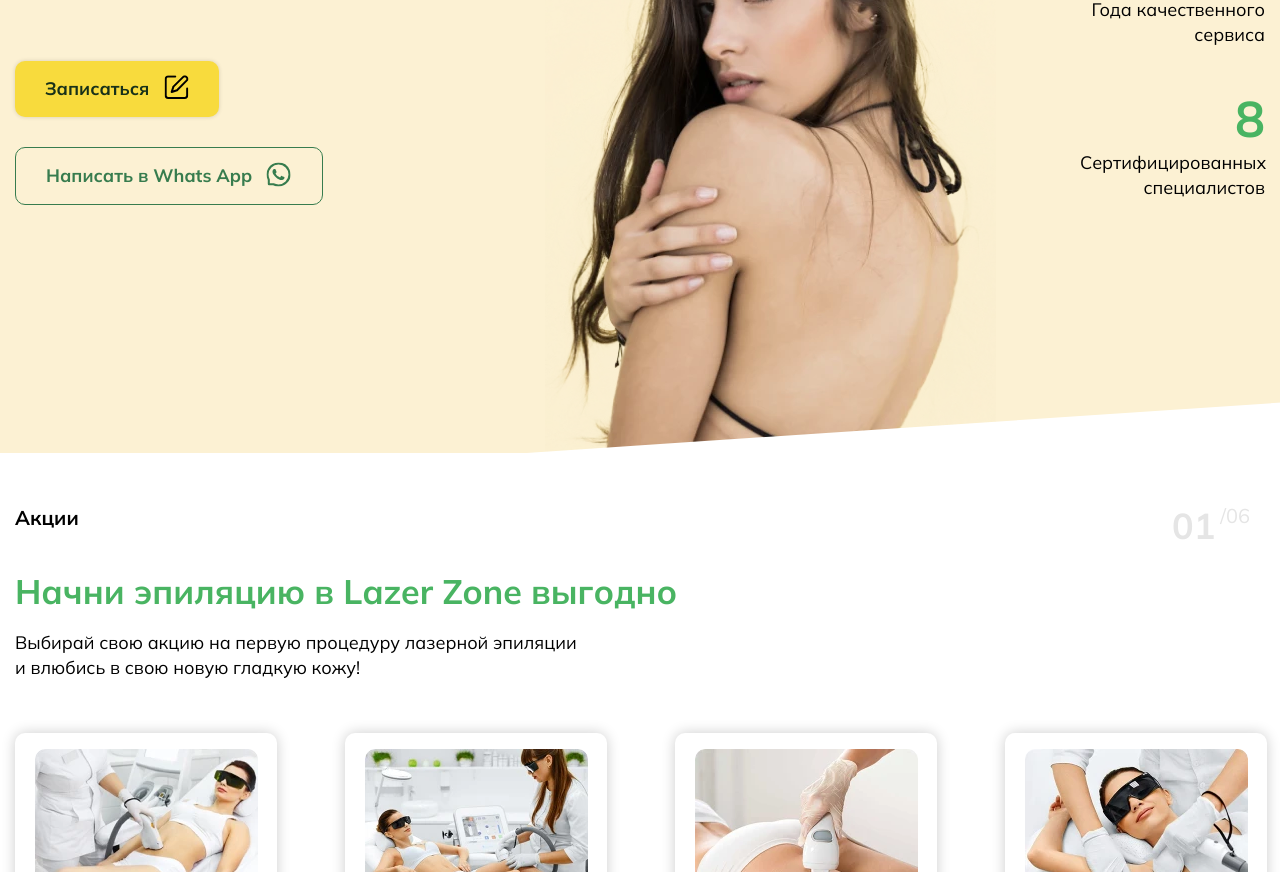
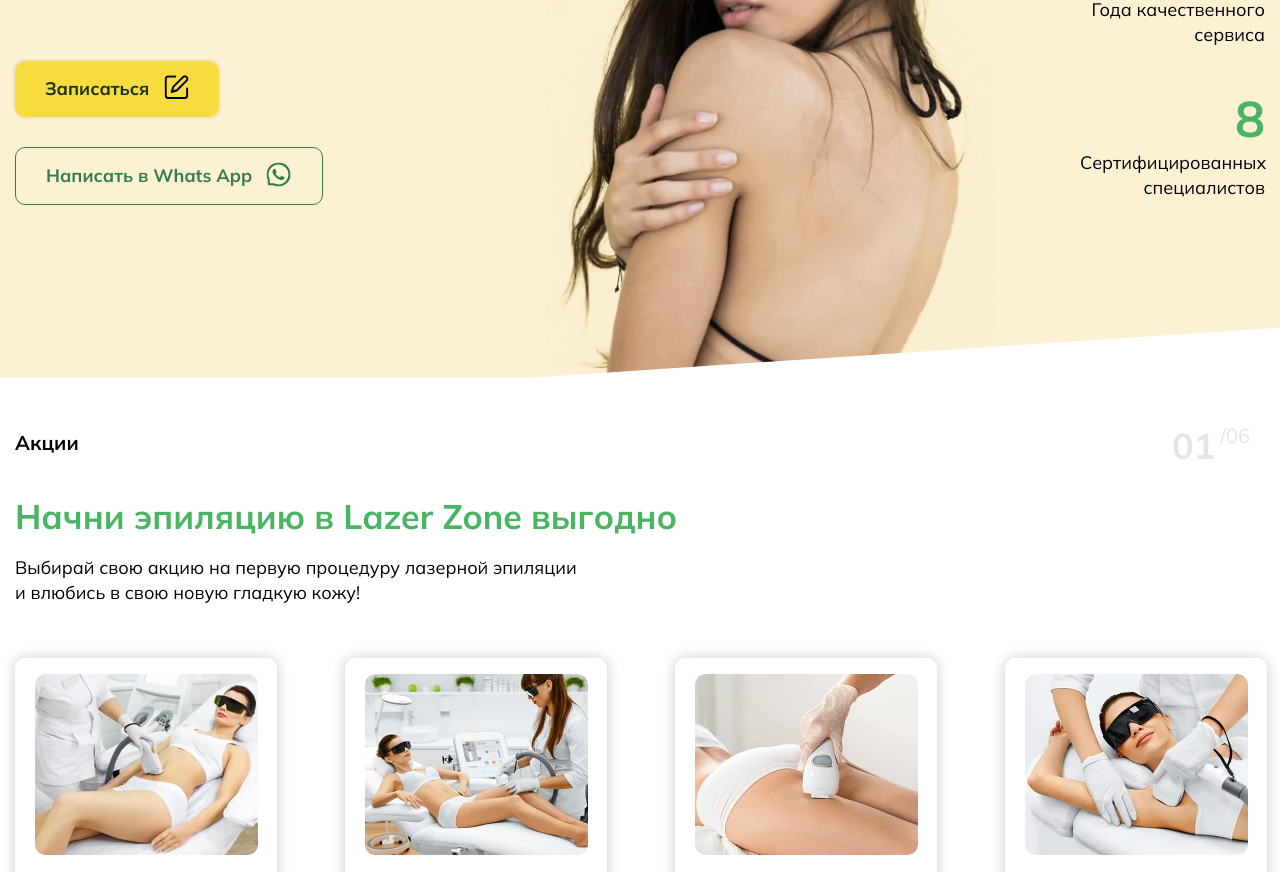
Before and after one commit to shishmaryov/laser-zone, a website: page source/index.html in a window 1280 px wide. Shown: the part 422-1294 px from the top of the page. Drawn offline with nearby package versions, Linux system fonts and the light colour scheme; files that its build step writes are made by us from their sources; a script that the page names is missing; files whose address does not match are found by name.

Commit message:
promo__img margnt-top

```diff
--- a/source/sass/blocks/_discount.scss
+++ b/source/sass/blocks/_discount.scss
@@ -23,7 +23,7 @@
 
 	&__number
 	{
-		top: 50px;
+		top: 45px;
 		right: 30px;
 	}
 
--- a/source/sass/blocks/_promo.scss
+++ b/source/sass/blocks/_promo.scss
@@ -79,6 +79,7 @@
 			display: block;
 			width: auto;
 			height: auto;
+			margin-top: -75px;
 		}
 	}
 
```
Also changed, not shown: build/css/style.css, build/css/style.min.css, 1 other file.
